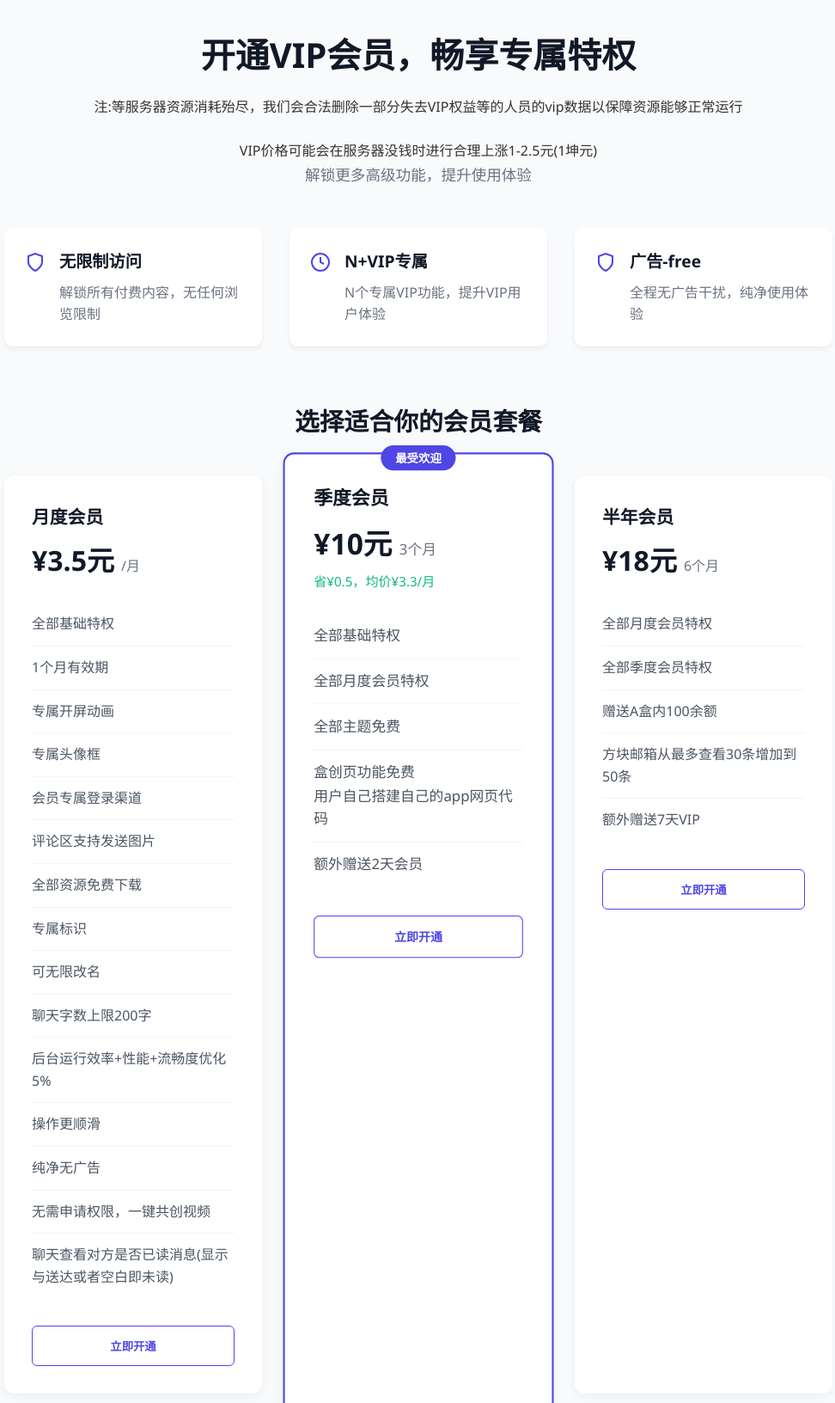
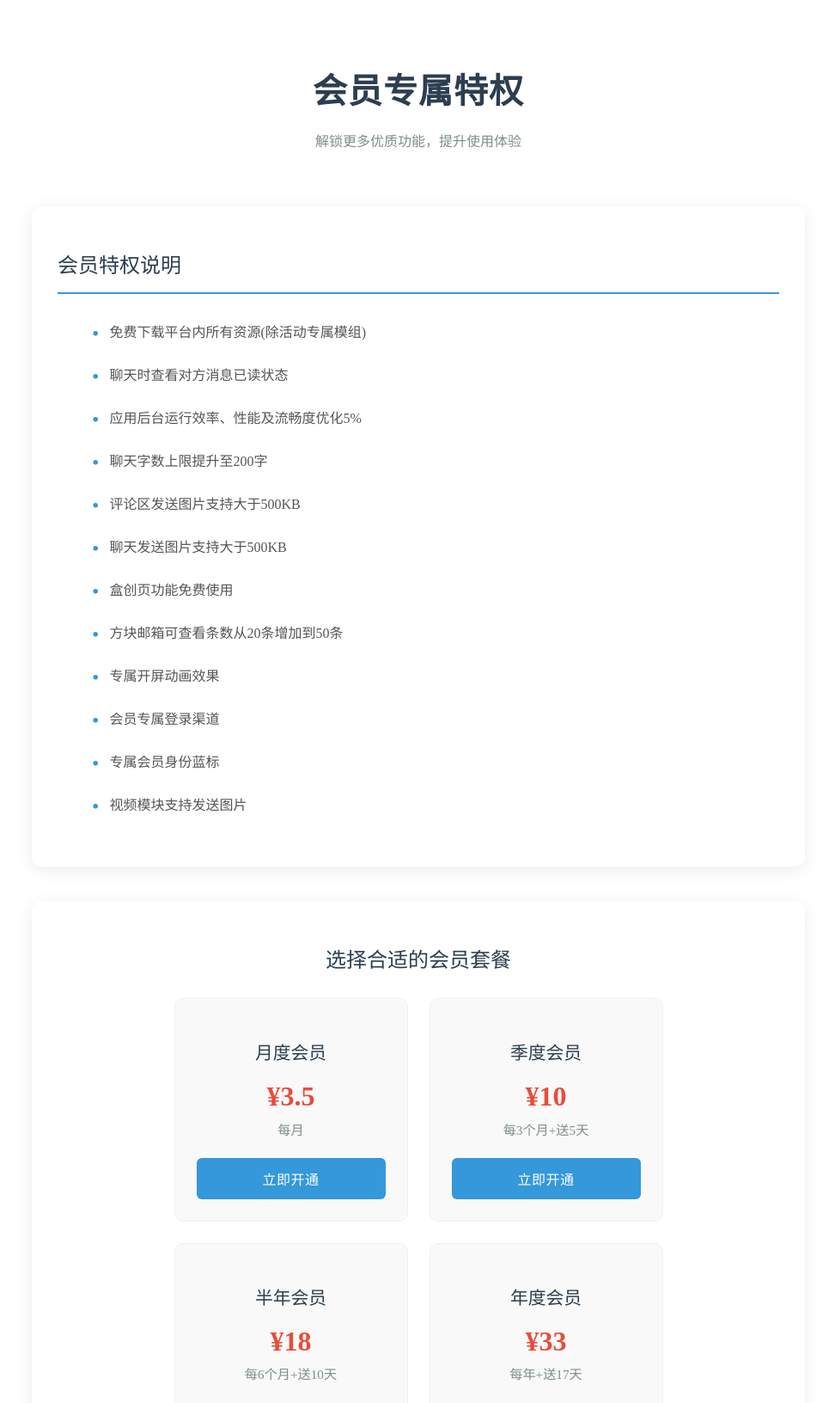
Before and after one commit to mcabox/newabox, a plain HTML site: page avip.html in a window 1280 px wide. Shown: the top 1632 px of the page at 86% size, without its empty margins (153-1125 px from the left). Drawn offline with Linux system fonts and the light colour scheme.

Commit message:
Add files via upload

```diff
--- a/avip.html
+++ b/avip.html
@@ -1,170 +1,270 @@
 <!DOCTYPE html>
 <html lang="zh-CN">
 <head>
-    <meta charset="UTF-8">
-    <meta name="viewport" content="width=device-width, initial-scale=1.0">
-    <title>A盒社区</title>
-    <link rel="stylesheet" href="vip.css">
+    <meta charset="utf-8" name="viewport" content="width=device-width, initial-scale=1, maximum-scale=1, user-scalable=no">
+    <title>A盒社区_会员特权说明</title>
+    <style>
+         {
+background: #fff;
+            margin: 0;
+            padding: 0;
+            box-sizing: border-box;
+            font-family: "Microsoft YaHei", "PingFang SC", sans-serif;
+        }
 
+        body {
+            background: #fff;
+            color: #333;
+            line-height: 1.6;
+            padding: 20px 0;
+        }
+
+            .container {
+            max-width: 900px;
+            margin: 0 auto;
+            padding: 0 20px;
+        }
+       .title-section {
+            text-align: center;
+            margin-bottom: 40px;
+            padding: 20px 0;
+        }
+
+        .title-section h1 {
+            font-size: 2.5rem;
+            color: #2c3e50;
+            margin-bottom: 12px;
+            font-weight: 600;
+            letter-spacing: 1px;
+        }
+
+        .title-section p {
+            font-size: 1rem;
+            color: #7f8c8d;
+            max-width: 600px;
+            margin: 0 auto;
+            line-height: 1.8;
+        }
+        .privilege-list {
+            background-color: #fff;
+            border-radius: 12px;
+            box-shadow: 0 4px 20px rgba(0, 0, 0, 0.08);
+            padding: 30px;
+            margin-bottom: 40px;
+            transition: box-shadow 0.3s ease;
+        }
+
+        .privilege-list:hover {
+            box-shadow: 0 6px 25px rgba(0, 0, 0, 0.1);
+        }
+
+        .privilege-list h2 {
+            font-size: 1.5rem;
+            color: #2c3e50;
+            margin-bottom: 20px;
+            padding-bottom: 12px;
+            border-bottom: 2px solid #3498db;
+            font-weight: 500;
+        }
+
+        .privilege-list ul {
+            list-style-type: none;
+        }
+
+        .privilege-list li {
+            padding: 12px 0;
+            display: flex;
+            align-items: flex-start;
+            font-size: 1rem;
+            color: #555;
+        }
+
+        .privilege-list li:before {
+            content: "•";
+            color: #3498db;
+            font-size: 1.5rem;
+            margin-right: 12px;
+            line-height: 1;
+            margin-top: 2px;
+        }
+       .pricing-section {
+            background-color: #fff;
+            border-radius: 12px;
+            box-shadow: 0 4px 20px rgba(0, 0, 0, 0.08);
+            padding: 30px;
+            text-align: center;
+            transition: box-shadow 0.3s ease;
+        }
+
+        .pricing-section:hover {
+            box-shadow: 0 6px 25px rgba(0, 0, 0, 0.1);
+        }
+
+        .pricing-section h2 {
+            font-size: 1.5rem;
+            color: #2c3e50;
+            margin-bottom: 25px;
+            font-weight: 500;
+        }
+
+        .pricing-cards {
+            display: flex;
+            flex-wrap: wrap;
+            justify-content: center;
+            gap: 25px;
+            margin-top: 10px;
+        }
+
+        .pricing-card {
+            background-color: #f9f9f9;
+            border-radius: 10px;
+            padding: 25px;
+            width: 220px;
+            transition: all 0.3s ease;
+            border: 1px solid #f0f0f0;
+        }
+
+        .pricing-card:hover {
+            transform: translateY(-8px);
+            box-shadow: 0 8px 20px rgba(0, 0, 0, 0.12);
+            background-color: #fff;
+            border-color: #e0e0e0;
+        }
+
+        .pricing-card h3 {
+            font-size: 1.3rem;
+            color: #2c3e50;
+            margin-bottom: 15px;
+            font-weight: 500;
+        }
+
+        .pricing-card .price {
+            font-size: 2rem;
+            color: #e74c3c;
+            font-weight: bold;
+            margin-bottom: 8px;
+            line-height: 1.2;
+        }
+
+        .pricing-card .duration {
+            font-size: 0.95rem;
+            color: #7f8c8d;
+            margin-bottom: 20px;
+        }
+
+        .pricing-card button {
+            background-color: #3498db;
+            color: #fff;
+            border: none;
+            border-radius: 6px;
+            padding: 12px 15px;
+            font-size: 1rem;
+            cursor: pointer;
+            transition: all 0.3s ease;
+            width: 100%;
+            font-weight: 500;
+            letter-spacing: 0.5px;
+        }
+
+        .pricing-card button:hover {
+            background-color: #2980b9;
+            box-shadow: 0 4px 10px rgba(52, 152, 219, 0.3);
+            transform: translateY(-2px);
+        }
+       @media (max-width: 768px) {
+            .title-section h1 {
+                font-size: 2.2rem;
+            }
+            .privilege-list, .pricing-section {
+                padding: 25px;
+            }
+            .pricing-card {
+                width: 100%;
+                max-width: 320px;
+                padding: 22px;
+            }
+            .privilege-list li {
+                padding: 10px 0;
+                font-size: 0.95rem;
+            }
+        }
+    </style>
 </head>
-<style>
-a.no-underline {
-    text-decoration: none;
-    color: #4f46e5;
-}
-</style>
 <body>
-    <!-- 主内容区 -->
-    <main class="container">
-        <!-- 标题区域 -->
-        <div class="header-section">
-            <h1>开通VIP会员，畅享专属特权</h1>
-            <p>注:等服务器资源消耗殆尽，我们会合法删除一部分失去VIP权益等的人员的vip数据以保障资源能够正常运行</p>
-            <br><p>VIP价格可能会在服务器没钱时进行合理上涨1-2.5元(1坤元)</p>
-            <p class="subtitle">解锁更多高级功能，提升使用体验</p>
+    <div class="container">
+        <div class="title-section">
+            <h1>会员专属特权</h1>
+            <p>解锁更多优质功能，提升使用体验</p>
         </div>
-
-        <!-- 特权展示 -->
-        <div class="privileges">
-            <div class="privilege-item">
-                <div class="privilege-icon">
-                    <svg xmlns="http://www.w3.org/2000/svg" width="24" height="24" viewBox="0 0 24 24" fill="none" stroke="currentColor" stroke-width="2">
-                        <path d="M12 22s8-4 8-10V5l-8-3-8 3v7c0 6 8 10 8 10z"></path>
-                    </svg>
+         <div class="privilege-list">
+            <h2>会员特权说明</h2>
+            <ul>
+                <li>免费下载平台内所有资源(除活动专属模组)</li>
+                <li>聊天时查看对方消息已读状态</li>
+                <li>应用后台运行效率、性能及流畅度优化5%</li>
+                <li>聊天字数上限提升至200字</li>
+                <li>评论区发送图片支持大于500KB</li>
+                <li>聊天发送图片支持大于500KB</li>
+                <li>盒创页功能免费使用</li>
+                <li>方块邮箱可查看条数从20条增加到50条</li>
+                <li>专属开屏动画效果</li>
+                <li>会员专属登录渠道</li>
+                <li>专属会员身份蓝标</li>
+                <li>视频模块支持发送图片</li>
+            </ul>
+        </div>
+        <div class="pricing-section">
+            <h2>选择合适的会员套餐</h2>
+            <div class="pricing-cards">
+                <div class="pricing-card">
+                    <h3>月度会员</h3>
+                    <div class="price">¥3.5</div>
+                    <div class="duration">每月</div>
+                    <button data-copy="mcanexus://aboxforum?vipdate=30">立即开通</button>
                 </div>
-                <div class="privilege-info">
-                    <h3>无限制访问</h3>
-                    <p>解锁所有付费内容，无任何浏览限制</p>
+                <div class="pricing-card">
+                    <h3>季度会员</h3>
+                    <div class="price">¥10</div>
+                    <div class="duration">每3个月+送5天</div>
+                    <button data-copy="mcanexus://aboxforum?vipdate=90">立即开通</button>
+                </div>
+                <div class="pricing-card">
+                    <h3>半年会员</h3>
+                    <div class="price">¥18</div>
+                    <div class="duration">每6个月+送10天</div>
+                    <button data-copy="mcanexus://aboxforum?vipdate=180">立即开通</button>
+                </div>
+                <div class="pricing-card">
+                    <h3>年度会员</h3>
+                    <div class="price">¥33</div>
+                    <div class="duration">每年+送17天</div>
+                    <button data-copy="mcanexus://aboxforum?vipdate=365">立即开通</button>
                 </div>
             </div>
-            <div class="privilege-item">
-                <div class="privilege-icon">
-                    <svg xmlns="http://www.w3.org/2000/svg" width="24" height="24" viewBox="0 0 24 24" fill="none" stroke="currentColor" stroke-width="2">
-                        <circle cx="12" cy="12" r="10"></circle>
-                        <polyline points="12 6 12 12 16 14"></polyline>
-                    </svg>
-                </div>
-                <div class="privilege-info">
-                    <h3>N+VIP专属</h3>
-                    <p>N个专属VIP功能，提升VIP用户体验</p>
-                </div>
-            </div>
-            <div class="privilege-item">
-                <div class="privilege-icon">
-                    <svg xmlns="http://www.w3.org/2000/svg" width="24" height="24" viewBox="0 0 24 24" fill="none" stroke="currentColor" stroke-width="2">
-                        <path d="M12 22s8-4 8-10V5l-8-3-8 3v7c0 6 8 10 8 10z"></path>
-                    </svg>
-                </div>
-                <div class="privilege-info">
-                    <h3>广告-free</h3>
-                    <p>全程无广告干扰，纯净使用体验</p>
-                </div>
-            </div>
-        </div>
+<p>注:等服务器资源消耗殆尽，我们会合法删除一部分失去VIP权益等的人员的vip数据以保障资源能够正常运行</p>
+    <p>VIP价格可能会在服务器没钱时进行合理上涨, 已提前购买会员的用户，无需支付涨价后的溢出费用。将继续享受会员权益</p>    </div>
+    </div>
 
-        <!-- 会员套餐 -->
-        <div class="plans-section">
-            <h2>选择适合你的会员套餐</h2>
-
-            <div class="plans-container">
-                <!-- 月度会员 -->
-                <div class="plan-card">
-                    <div class="plan-header">
-                        <h3>月度会员</h3>
-                        <div class="price">
-                            <span class="amount">¥3.5元</span>
-                            <span class="period">/月</span>
-                        </div>
-                    </div>
-                    <div class="plan-features">
-                        <div class="feature">全部基础特权</div>
-                        <div class="feature">1个月有效期</div>
-                        <div class="feature">专属开屏动画</div>
-                        <div class="feature">专属头像框</div>
-           <div class="feature">会员专属登录渠道</div>
-           <div class="feature">评论区支持发送图片</div>
-           <div class="feature">全部资源免费下载</div>
-           <div class="feature">专属标识</div>
-           <div class="feature">可无限改名</div>
-           <div class="feature">聊天字数上限200字</div>
-           <div class="feature">后台运行效率+性能+流畅度优化5%</div>
-           <div class="feature">操作更顺滑</div>
-           <div class="feature">纯净无广告</div>
-           <div class="feature">无需申请权限，一键共创视频</div>
-      <div class="feature">聊天查看对方是否已读消息(显示与送达或者空白即未读)</div>
-                    </div>
-     <a href="开通.html" class="no-underline"><button class="subscribe-btn">立即开通</a>      </button>
-               </div>
-
-                <!-- 年度会员 -->
-                <div class="plan-card popular">
-                    <div class="popular-tag">最受欢迎</div>
-                    <div class="plan-header">
-                        <h3>季度会员</h3>
-                        <div class="price">
-                            <span class="amount">¥10元</span>
-                            <span class="period">3个月</span>
-                        </div>
-                        <div class="save-info">省¥0.5，均价¥3.3/月</div>
-                    </div>
-                    <div class="plan-features">
-                        <div class="feature">全部基础特权</div>
-                        <div class="feature">全部月度会员特权</div>
-                        <div class="feature">全部主题免费</div>
-                        <div class="feature">盒创页功能免费<br>用户自己搭建自己的app网页代码</div>
-                        <div class="feature">额外赠送2天会员</div>
-                    </div>
-    <a href="开通.html" class="no-underline"><button class="subscribe-btn">立即开通</a>      </button>
-                    </div>
-
-                <!-- 6月会员 -->
-                <div class="plan-card">
-                    <div class="plan-header">
-                        <h3>半年会员</h3>
-                        <div class="price">
-                            <span class="amount">¥18元</span>
-                            <span class="period">6个月</span>
-                        </div>
-                    </div>
-                    <div class="plan-features">
-                    <div class="feature">全部月度会员特权</div>
-                        <div class="feature">全部季度会员特权</div>
-                        <div class="feature">赠送A盒内100余额</div>
-                        <div class="feature">方块邮箱从最多查看30条增加到50条</div>
- <div class="feature">额外赠送7天VIP</div>
-                       </div>
- <a href="开通.html" class="no-underline"><button class="subscribe-btn">立即开通</a>      </button>
-                 </div>
-
-
-
-
-
- <div class="plan-card">
-    <div class="plan-header">
-        <h3>年度会员</h3>
-        <div class="price">
-            <span class="amount">¥33元</span>
-            <span class="period">/年</span>
-        </div>
-        <div class="save-info">均价¥0.09/天</div>
-    </div>
-    <div class="plan-features">
-        <div class="feature">全部月度会员特权</div>
-        <div class="feature">全部季度会员特权</div>
-<div class="feature">全部半年会员特权</div>
-          <div class="feature">专属客服</div>
-   <div class="feature">免费下载所有付费内容!</div>
-       </div>
-   <a href="开通.html" class="no-underline"><button class="subscribe-btn">立即开通</a>      </button>
-</div>
-        </div>
-        </div>
-
-        <!-- 支付方式 -->
-
-    </main>
-
-
+    <script>
+          document.querySelectorAll('.pricing-card button').forEach(button => {
+            button.addEventListener('click', function() {
+                const copyText = this.getAttribute('data-copy');
+                   try {
+                       navigator.clipboard.writeText(copyText).catch(() => {
+                           const textarea = document.createElement('textarea');
+                        textarea.value = copyText;
+                        document.body.appendChild(textarea);
+                        textarea.select();
+                        document.execCommand('copy');
+                        document.body.removeChild(textarea);
+                    });
+                } catch (e) {
+                   }
+                   setTimeout(() => {
+                    window.location.href = 'mcanexus://aboxforum';
+                }, 300);
+            });
+        });
+    </script>
 </body>
 </html>
```
Also changed, not shown: AB.html (added, +163 -0 lines), A币声明.html (added, +139 -0 lines).
